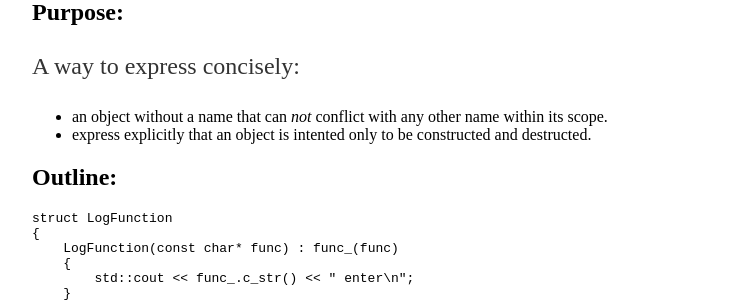
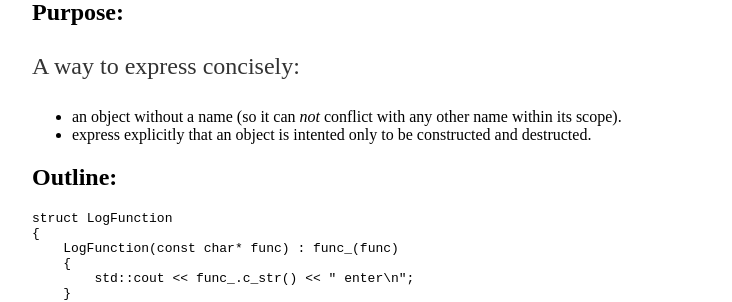
Before and after one commit to janwilmans/janwilmans.github.io, a Jekyll site: the page built from auto.md, in a window 1280 px wide and 900 px high. Shown: the part 198-500 px from the top of the window, without its empty margins (160-892 px from the left). Built offline with Jekyll 4.4.1, drawn with Linux system fonts in a browser that asks for light colours; our own code applies the rules of GitHub Pages for plain Markdown files.

Commit message:
Update auto.md

```diff
--- a/auto.md
+++ b/auto.md
@@ -2,7 +2,7 @@
 
 ## Purpose:
 A way to express concisely:
-- an object without a name that can *not* conflict with any other name within its scope.
+- an object without a name (so it can *not* conflict with any other name within its scope).
 - express explicitly that an object is intented only to be constructed and destructed.
 
 ## Outline:
```
